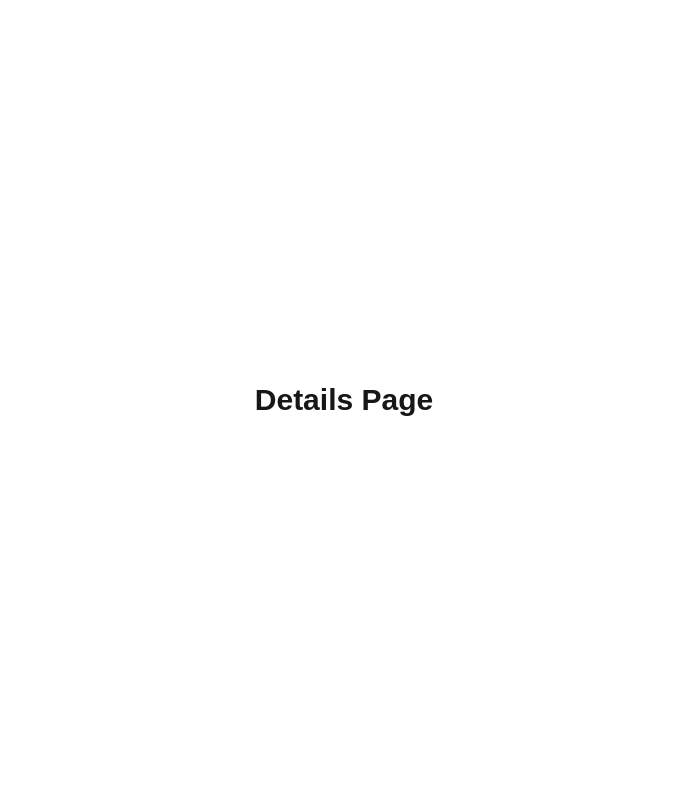
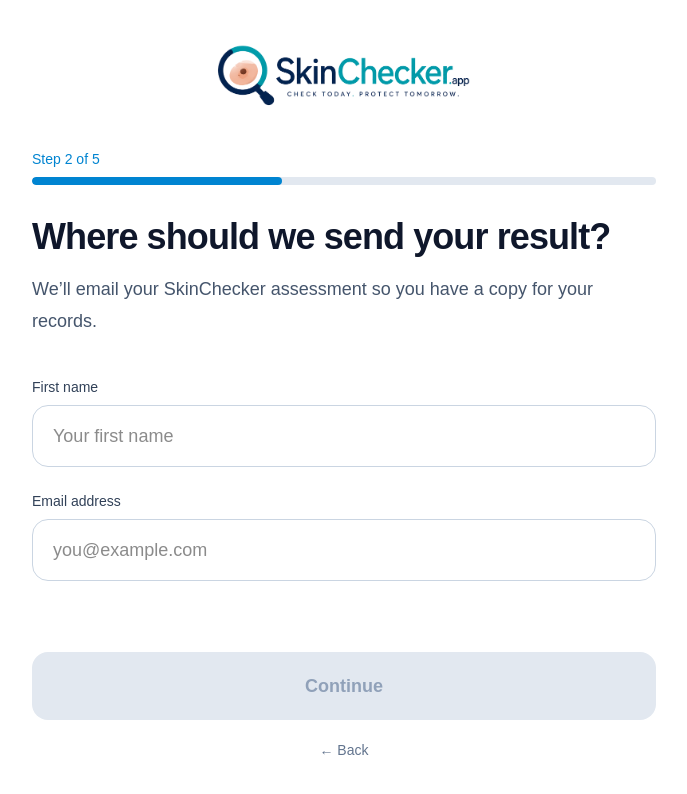
Before and after one commit to HyperdrivenAU/skinchecker, a Next.js app: page /details in a window 1280 px wide. Shown: the top 794 px of the page, without its empty margins (296-983 px from the left). Built offline with nearby package versions, Linux system fonts and the light colour scheme.

Commit message:
Add details page

```diff
--- a/app/details/page.tsx
+++ b/app/details/page.tsx
@@ -1,7 +1,93 @@
+"use client";
+
+import { useState } from "react";
+import Image from "next/image";
+import Link from "next/link";
+
 export default function DetailsPage() {
+  const [firstName, setFirstName] = useState("");
+  const [email, setEmail] = useState("");
+
+  const canContinue =
+    firstName.trim().length > 1 &&
+    /^[^\s@]+@[^\s@]+\.[^\s@]+$/.test(email);
+
   return (
-    <main className="min-h-screen flex items-center justify-center">
-      <h1 className="text-3xl font-bold">Details Page</h1>
+    <main className="min-h-screen bg-white">
+      <div className="mx-auto flex min-h-screen max-w-2xl flex-col px-6 py-10">
+        <Image
+          src="/logo.png"
+          alt="SkinChecker"
+          width={260}
+          height={64}
+          priority
+          className="mx-auto mb-10"
+        />
+
+        <div className="mb-8">
+          <div className="mb-2 text-sm font-medium text-sky-600">
+            Step 2 of 5
+          </div>
+          <div className="h-2 w-full overflow-hidden rounded-full bg-slate-200">
+            <div className="h-full w-2/5 rounded-full bg-sky-600"></div>
+          </div>
+        </div>
+
+        <h1 className="text-4xl font-bold tracking-tight text-slate-900">
+          Where should we send your result?
+        </h1>
+
+        <p className="mt-4 text-lg leading-8 text-slate-600">
+          We’ll email your SkinChecker assessment so you have a copy for your records.
+        </p>
+
+        <div className="mt-10 space-y-6">
+          <div>
+            <label className="mb-2 block text-sm font-medium text-slate-700">
+              First name
+            </label>
+            <input
+              value={firstName}
+              onChange={(e) => setFirstName(e.target.value)}
+              className="w-full rounded-2xl border border-slate-300 px-5 py-4 text-lg outline-none focus:border-sky-600 focus:ring-4 focus:ring-sky-100"
+              placeholder="Your first name"
+            />
+          </div>
+
+          <div>
+            <label className="mb-2 block text-sm font-medium text-slate-700">
+              Email address
+            </label>
+            <input
+              type="email"
+              value={email}
+              onChange={(e) => setEmail(e.target.value)}
+              className="w-full rounded-2xl border border-slate-300 px-5 py-4 text-lg outline-none focus:border-sky-600 focus:ring-4 focus:ring-sky-100"
+              placeholder="you@example.com"
+            />
+          </div>
+        </div>
+
+        <div className="mt-auto pt-12">
+          <Link
+            href={canContinue ? "/scan" : "#"}
+            className={`block w-full rounded-2xl py-5 text-center text-lg font-semibold transition ${
+              canContinue
+                ? "bg-sky-600 text-white shadow-lg hover:bg-sky-700"
+                : "cursor-not-allowed bg-slate-200 text-slate-400"
+            }`}
+          >
+            Continue
+          </Link>
+
+          <Link
+            href="/consent"
+            className="mt-5 block text-center text-sm text-slate-500 hover:text-slate-700"
+          >
+            ← Back
+          </Link>
+        </div>
+      </div>
     </main>
   );
 }
--- /dev/null
+++ b/app/scan/page.tsx
@@ -0,0 +1,7 @@
+export default function ScanPage() {
+  return (
+    <main className="flex min-h-screen items-center justify-center bg-white">
+      <h1 className="text-3xl font-bold text-slate-900">Scan Page</h1>
+    </main>
+  );
+}
```
